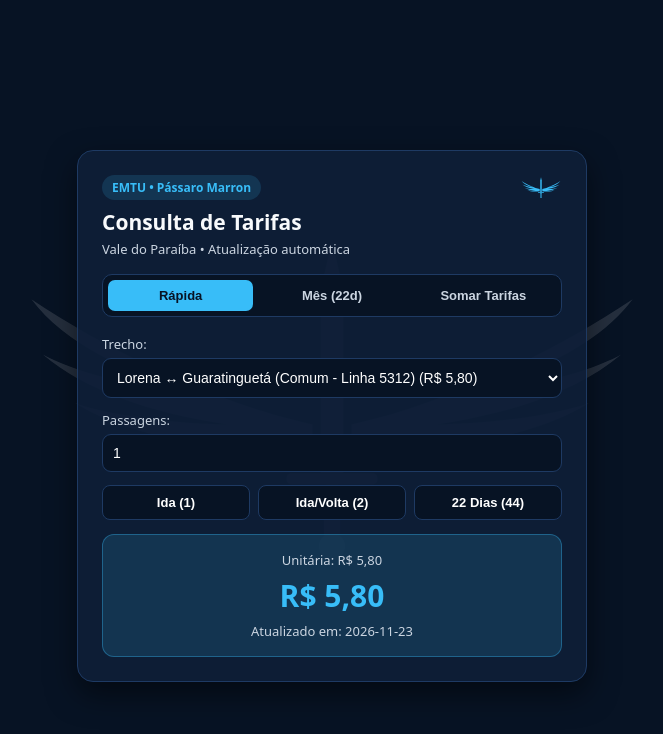
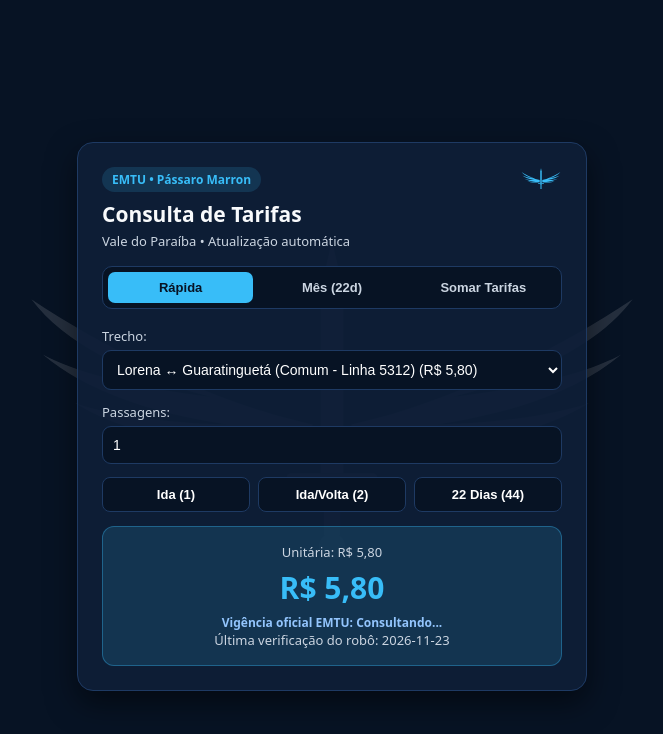
Before and after one commit to edien857-lgtm/tarifas-vale, a plain HTML site: page index.html in a window 1280 px wide. Shown: the whole page, without its empty margins (308-971 px from the left). Drawn offline with Linux system fonts and the light colour scheme.

Commit message:
Update index.html

```diff
--- a/index.html
+++ b/index.html
@@ -24,6 +24,7 @@ select,input{width:100%;padding:10px;background:#071324;color:#fff;border:1px so
 .box{background:rgba(56,189,248,.14);border:1px solid rgba(56,189,248,.35);border-radius:12px;padding:16px;text-align:center}
 .total{font-size:30px;font-weight:800;color:#38bdf8;margin:6px 0}
 .info{font-size:13px;color:#cbd5e1}
+.vig{font-size:12px;color:#93c5fd;margin-top:6px;font-weight:600}
 .diff{display:inline-block;background:rgba(250,204,21,.18);color:#fde047;font-size:12px;padding:3px 8px;border-radius:6px;margin-top:4px}
 ul{list-style:none;padding:0;margin:0 0 14px;max-height:160px;overflow-y:auto}
 li{display:flex;justify-content:space-between;align-items:center;background:#071324;border:1px solid #1e3a63;padding:8px 10px;border-radius:8px;margin-bottom:6px;font-size:13px}
@@ -58,6 +59,7 @@ li{display:flex;justify-content:space-between;align-items:center;background:#071
     <div class="box">
       <div class="info" id="u1">Unitária: R$ 0,00</div>
       <div class="total" id="r1">R$ 0,00</div>
+      <div class="vig" id="v1">Vigência oficial: --</div>
       <div class="info" id="d1">Carregando...</div>
     </div>
   </div>
@@ -70,6 +72,7 @@ li{display:flex;justify-content:space-between;align-items:center;background:#071
       <div class="info" id="u2">Ida + Volta</div>
       <div id="df"></div>
       <div class="total" id="r2">R$ 0,00</div>
+      <div class="vig" id="v2">Vigência oficial: --</div>
       <div class="info" id="d2">22 dias úteis</div>
     </div>
   </div>
@@ -114,7 +117,8 @@ function calc1(){
   const it=dados[t1.value];if(!it)return;
   u1.textContent='Unitária: '+fmt(it.valor);
   r1.textContent=fmt(it.valor*(parseInt(q1.value)||1));
-  d1.textContent='Atualizado em: '+it.atualizado_em;
+  v1.textContent='Vigência oficial EMTU: '+(it.vigencia_oficial||'Consultando...');
+  d1.textContent='Última verificação do robô: '+(it.atualizado_em||'--');
 }
 function calc2(){
   const a=dados[ti.value],b=dados[tv.value],dias=parseInt(du.value)||22;
@@ -122,6 +126,7 @@ function calc2(){
   u2.textContent=`Ida ${fmt(a.valor)} + Volta ${fmt(b.valor)} = ${fmt(a.valor+b.valor)}/dia`;
   df.innerHTML=a.valor!==b.valor?`<span class="diff">Diferença de ${fmt(Math.abs(a.valor-b.valor))} por trecho</span>`:'';
   r2.textContent=fmt((a.valor+b.valor)*dias);
+  v2.textContent=`Vigência: Ida (${a.vigencia_oficial||'--'}) • Volta (${b.vigencia_oficial||'--'})`;
   d2.textContent=`${dias} dias úteis (${dias*2} passagens)`;
 }
 function addSoma(){
```
